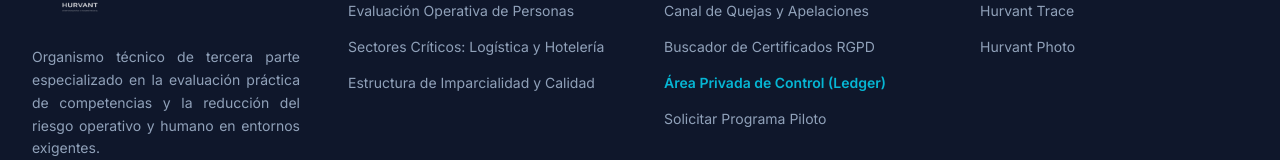
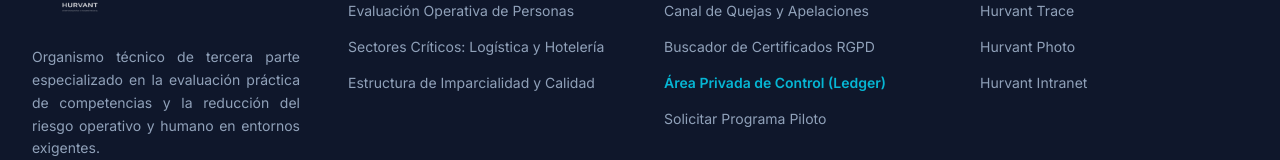
Before and after one commit to Triflonco/Hurvant-Certification, a React (Vite) app: page / in a window 1280 px wide. Shown: the part 3205-3365 px from the top of the page. Built offline with nearby package versions, Linux system fonts and the light colour scheme.

Commit message:
Update Footer.jsx

```diff
--- a/src/components/Footer.jsx
+++ b/src/components/Footer.jsx
@@ -137,6 +137,16 @@
                 Hurvant Photo
               </a>
             </li>
+            <li>
+              <a
+                href="https://intranet.hurvant.com"
+                target="_blank"
+                rel="noopener noreferrer"
+                className="text-sm hover:text-white transition-colors"
+              >
+                Hurvant Intranet
+              </a>
+            </li>
           </ul>
         </div>
       </div>
```
